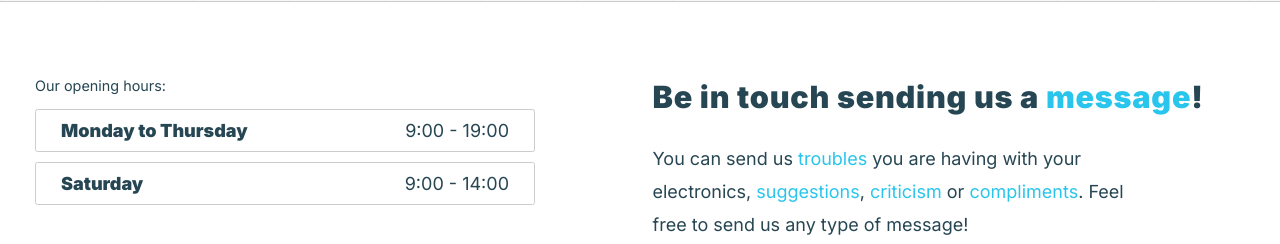
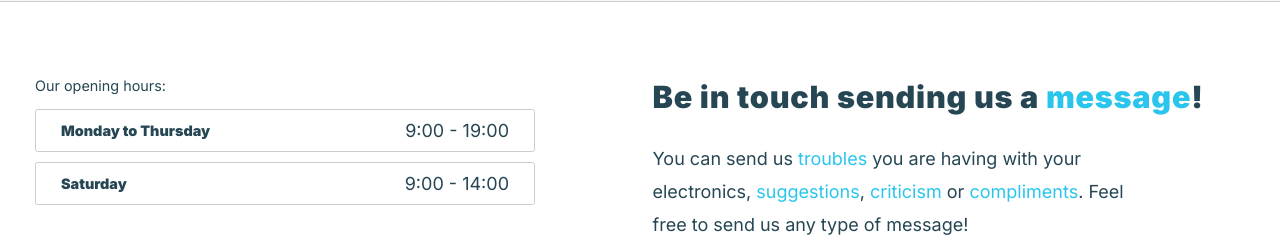
Before and after one commit to gasampaiosouza/tech-website, a Next.js app: page / in a window 1280 px wide. Shown: the part 1700-1944 px from the top of the page. Built offline with nearby package versions, Linux system fonts and the light colour scheme.

Commit message:
decrease opening-hours-box font-size

```diff
--- a/components/Contact/style.module.scss
+++ b/components/Contact/style.module.scss
@@ -131,7 +131,7 @@
 		border-radius: $border-radius;
 
 		&-title {
-			font-size: 1em;
+			font-size: 0.8em;
 		}
 	}
 }
```
